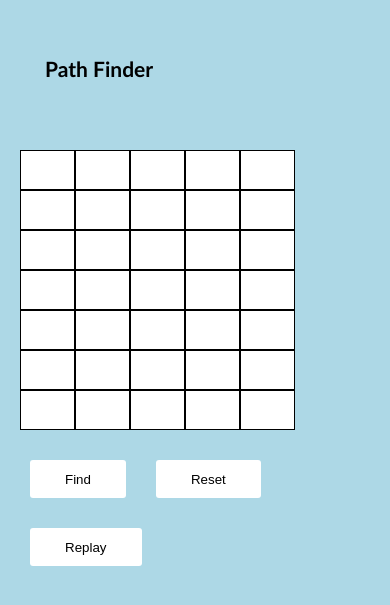
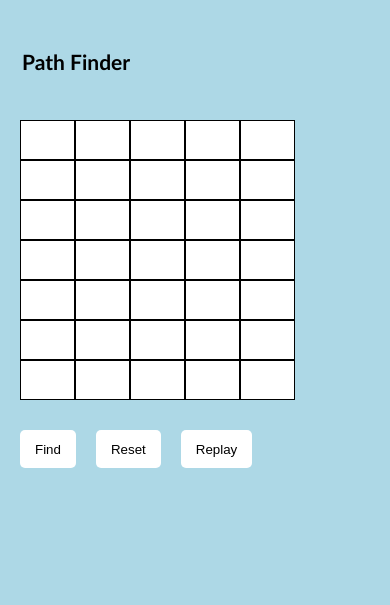
Before and after one commit to Keval9shah/web, a PHP site: page /pathFinder.html in a window 390 px wide. Shown: the top 605 px of the page. Run offline with PHP 8.4, Linux system fonts and the light colour scheme.

Commit message:
🔴media queries changes

```diff
--- a/path finder/pf.css
+++ b/path finder/pf.css
@@ -11,12 +11,25 @@ body {
     grid-template-columns: repeat(5, clamp(68px, 12%, 85px));
 }
 
+i {
+    margin-right: 5px;
+}
+
 .bttn {
-    padding: 0 35px;
+    padding: 0 15px;
     height: 38px;
+    border-radius: 5px;
+    margin: 30px 0 0 20px;
+    border: none;
+    transition: all 0.2s;
+}
+
+.b1 {
     margin: 30px 0 0 55px;
-    border-radius: 3px;
-    border: none;
+}
+
+.bttn:hover {
+    box-shadow: 0 0 3px 3px rgba(113, 113, 114, 0.8);
 }
 
 button {
@@ -39,7 +52,7 @@ button {
 
 @media only screen and (max-width: 768px) {
     .grid {
-        margin: 150px 0 0 35px;
+        margin: 132px 0 0 35px;
     }
     body {
         background-color: lightblue;
@@ -48,16 +61,16 @@ button {
         position: absolute;
         top: 35px;
         font-size: large;
-        left: 45px;
+        left: 32px;
     }
-    .bttn {
+    .b1 {
         margin: 30px 0 0 35px;
     }
 }
 
 @media only screen and (max-width: 399px) {
     .grid {
-        margin: 150px 0 0 20px;
+        margin: 120px 0 0 20px;
         grid-template-columns: repeat(5, clamp(55px, 12%, 70px));
     }
     body {
@@ -68,12 +81,12 @@ button {
     }
     .txt {
         position: absolute;
-        top: 35px;
+        top: 28px;
         font-size: large;
-        left: 45px;
+        left: 22px;
     }
-    .bttn {
-        margin: 30px 0 0 30px;
+    .b1 {
+        margin: 30px 0 0 22px;
     }
 }
 
@@ -85,7 +98,7 @@ button {
     button {
         height: 70px;
     }
-    .bttn {
+    .b1 {
         margin: 40px 0 0 85px;
     }
     .txt {
```
